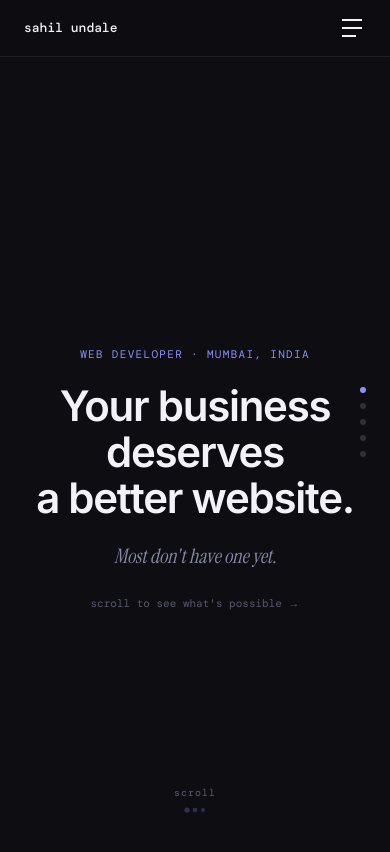
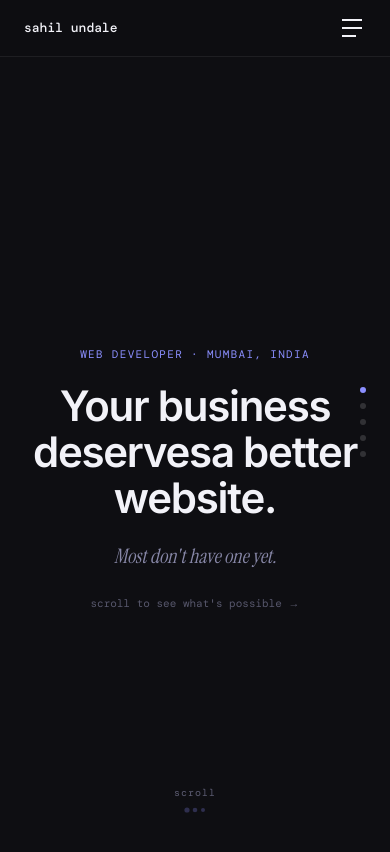
Before and after one commit to sudosahil/portfolio-site, a Next.js app: page /what-i-do in a window 390 px wide. Shown: the top 852 px of the page. Built offline with nearby package versions, Linux system fonts and the light colour scheme; a web font is replaced by a local one.

Commit message:
mobile layout optimizations

```diff
--- a/components/CopyBeat.tsx
+++ b/components/CopyBeat.tsx
@@ -16,33 +16,24 @@ export function CopyBeat({ beatNum, activeBeat, position, children }: CopyBeatPr
   const isAdjacent = Math.abs(beatNum - activeBeat) === 1;
 
   if (!isActive && !isAdjacent) return null;
-
-  const alignItems: CSSProperties["alignItems"] =
-    position === "center" ? "center" : position === "left" ? "flex-start" : "flex-end";
-  const textAlign: CSSProperties["textAlign"] =
-    position === "center" ? "center" : position === "left" ? "left" : "right";
-  const paddingLeft = position === "left" ? "10%" : "0";
-  const paddingRight = position === "right" ? "10%" : "0";
+  let positionClasses = "items-center text-center px-6";
+  if (position === "left") {
+    positionClasses = "items-center text-center px-6 md:items-start md:text-left md:pl-[10%] md:pr-0";
+  } else if (position === "right") {
+    positionClasses = "items-center text-center px-6 md:items-end md:text-right md:pr-[10%] md:pl-0";
+  } else {
+    positionClasses = "items-center text-center px-6 md:px-0";
+  }
 
   const translateY = isActive ? 0 : beatNum < activeBeat ? -24 : 24;
 
   return (
     <div
+      className={`absolute inset-0 z-10 pointer-events-none flex flex-col justify-center ${positionClasses}`}
       style={{
         opacity: isActive ? 1 : 0,
         transform: `translateY(${translateY}px)`,
         transition: "opacity 0.6s cubic-bezier(0.25,0.1,0.25,1), transform 0.6s cubic-bezier(0.25,0.1,0.25,1)",
-        position: "absolute",
-        inset: 0,
-        zIndex: 10,
-        pointerEvents: "none",
-        display: "flex",
-        flexDirection: "column",
-        alignItems,
-        justifyContent: "center",
-        paddingLeft,
-        paddingRight,
-        textAlign,
         willChange: "opacity, transform",
         backfaceVisibility: "hidden",
       }}
--- a/components/Nav.tsx
+++ b/components/Nav.tsx
@@ -20,7 +20,7 @@ export function Nav() {
 
   return (
     <>
-      <nav className="sticky top-0 z-50 bg-[rgba(14,14,18,0.9)] backdrop-blur-md border-b border-[rgba(255,255,255,0.07)]">
+      <nav className="sticky top-0 z-[100] bg-[rgba(14,14,18,0.9)] backdrop-blur-md border-b border-[rgba(255,255,255,0.07)]">
         <div className="max-w-7xl mx-auto px-6 h-14 flex items-center justify-between">
           {/* Logo */}
           <Link href="/" className="font-mono text-[13px] shrink-0">
@@ -74,14 +74,14 @@ export function Nav() {
         {drawerOpen && (
           <>
             <motion.div
-              className="fixed inset-0 z-50 bg-[rgba(0,0,0,0.6)]"
+              className="fixed inset-0 z-[100] bg-[rgba(0,0,0,0.6)]"
               initial={{ opacity: 0 }}
               animate={{ opacity: 1 }}
               exit={{ opacity: 0 }}
               onClick={() => setDrawerOpen(false)}
             />
             <motion.div
-              className="fixed top-0 right-0 bottom-0 z-50 w-full max-w-xs bg-surface border-l border-[rgba(255,255,255,0.07)] flex flex-col p-8"
+              className="fixed top-0 right-0 bottom-0 z-[100] w-full max-w-xs bg-surface border-l border-[rgba(255,255,255,0.07)] flex flex-col p-8"
               initial={{ x: "100%" }}
               animate={{ x: 0 }}
               exit={{ x: "100%" }}
--- a/components/PageDecorations.tsx
+++ b/components/PageDecorations.tsx
@@ -212,12 +212,14 @@ interface FloatProps {
   drift?: number;
   delay?: number;
   duration?: number;
+  className?: string;
   children: React.ReactNode;
 }
 
-function Float({ style, drift = 10, delay = 0, duration = 7, children }: FloatProps) {
+function Float({ style, drift = 10, delay = 0, duration = 7, className, children }: FloatProps) {
   return (
     <motion.div
+      className={className}
       style={{ position: "fixed", pointerEvents: "none", zIndex: 0, ...style }}
       animate={{ y: [0, drift, 0] }}
       transition={{ duration, repeat: Infinity, ease: "easeInOut", delay }}
@@ -254,19 +256,19 @@ export function PageDecorations() {
       </div>
 
       {/* Browser chrome — top right */}
-      <Float style={{ top: "8%", right: "3%", opacity: 0.18 }} drift={8} delay={0} duration={8}>
+      <Float className="hidden md:block" style={{ top: "8%", right: "3%", opacity: 0.18 }} drift={8} delay={0} duration={8}>
         <BrowserChrome url="sahilundale.in" />
       </Float>
 
       {/* Terminal — bottom right */}
-      <Float style={{ bottom: "12%", right: "3%", opacity: 0.16 }} drift={12} delay={1.5} duration={9}>
+      <Float className="hidden md:block" style={{ bottom: "12%", right: "3%", opacity: 0.16 }} drift={12} delay={1.5} duration={9}>
         <Terminal
           lines={["$ npm run build", "✓ compiled", "✓ generating pages", "✓ ready in 1.8s"]}
         />
       </Float>
 
       {/* Code block — top left */}
-      <Float style={{ top: "14%", left: "2%", opacity: 0.14 }} drift={7} delay={0.8} duration={10}>
+      <Float className="hidden md:block" style={{ top: "14%", left: "2%", opacity: 0.14 }} drift={7} delay={0.8} duration={10}>
         <CodeBlock
           lines={[
             "// hero section",
@@ -279,7 +281,7 @@ export function PageDecorations() {
       </Float>
 
       {/* Code block — mid right, lower */}
-      <Float style={{ top: "52%", right: "2.5%", opacity: 0.12 }} drift={9} delay={2.5} duration={11}>
+      <Float className="hidden md:block" style={{ top: "52%", right: "2.5%", opacity: 0.12 }} drift={9} delay={2.5} duration={11}>
         <CodeBlock
           lines={[
             "const config = {",
@@ -319,12 +321,12 @@ export function PageDecorations() {
       </Float>
 
       {/* Second terminal — mid left, higher */}
-      <Float style={{ top: "62%", left: "1.5%", opacity: 0.12 }} drift={11} delay={4} duration={12}>
+      <Float className="hidden md:block" style={{ top: "62%", left: "1.5%", opacity: 0.12 }} drift={11} delay={4} duration={12}>
         <Terminal lines={["$ git push origin main", "→ deployed to vercel", "✓ live at sahilundale.in"]} />
       </Float>
 
       {/* Mini browser — bottom center */}
-      <Float style={{ bottom: "6%", left: "38%", opacity: 0.1 }} drift={6} delay={1.8} duration={9.5}>
+      <Float className="hidden md:block" style={{ bottom: "6%", left: "38%", opacity: 0.1 }} drift={6} delay={1.8} duration={9.5}>
         <BrowserChrome url="localhost:3000" />
       </Float>
     </div>
```
Also changed, not shown: components/ScrollyHero.tsx (+13 -13 lines).
